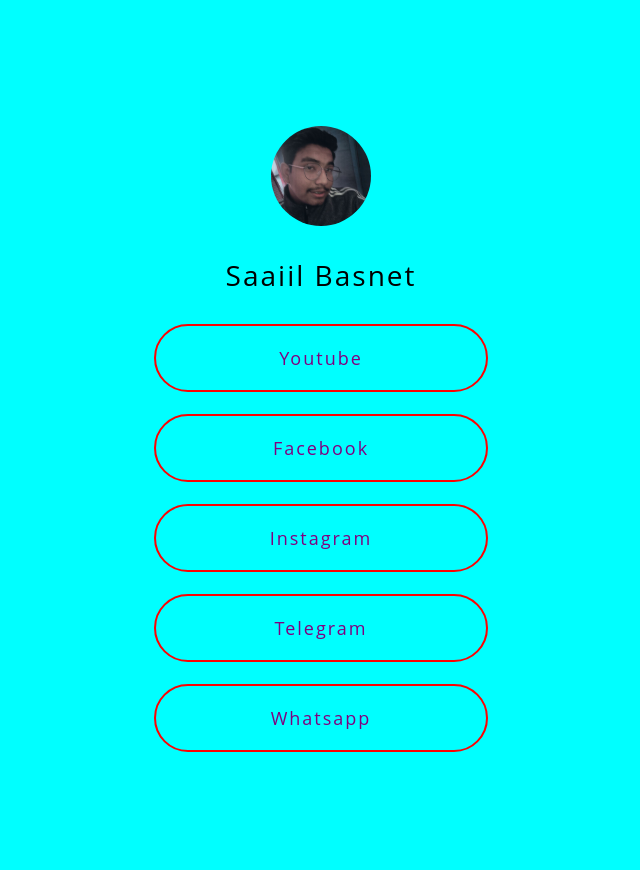
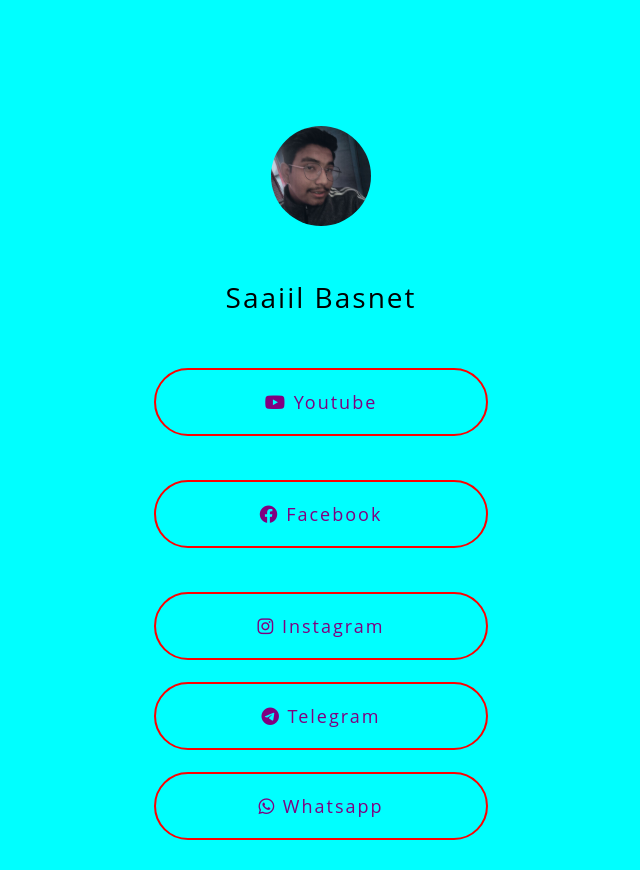
Before and after one commit to sahilxbasnet/sxhilbasnet, a plain HTML site: page index.html in a window 1280 px wide. Shown: the whole page, without its empty margins (319-959 px from the left). Before the commit the page ends 800 px from the top, so only its background shows below. Drawn offline with Linux system fonts and the light colour scheme.

Commit message:
Update index.html

```diff
--- a/index.html
+++ b/index.html
@@ -5,17 +5,20 @@
     <meta name="viewport" content="width=device-width, initial-scale=1.0">
     <title>Link Tree</title>
     <link rel="stylesheet" href="style01.css">
+    <link rel="preconnect" href="https://fonts.gstatic.com">
+    <link rel="stylesheet" type="text/css" href="https://fonts.googleapis.com/css2?family=Josefin+Sans:ital,wght@0,100;0,200;0,300;0,400;0,500;0,600;0,700;1,100;1,200;1,300;1,400;1,500;1,600;1,700&display=swap">
+   <link rel="stylesheet" type="text/css" href=" https://cdnjs.cloudflare.com/ajax/libs/font-awesome/6.4.0/css/all.min.css">
 </head>
 <body>
    <img
  class="profile-picture"src="profilepic.jpg"/>
-
-   <div class="profile-name">Saaiil Basnet</div>
-   <a href="https://www.youtube.com/channel/UCPI3EpwUb8kpMEOcBOwBg_Q" class="links">Youtube</a> <br>
-   <a href="https://www.facebook.com/profile.php?id=100081261356912"class="links">Facebook</a> <br>
-   <a href="https://www.instagram.com/sahilxbasnet/" class="links">Instagram</a> <br>
-   <a href="https://t.me/sahilxbasnet"class="links">Telegram</a> <br>
-   <a href="https://wa.me/qr/HFCDBY526L6AP1" class="links">Whatsapp</a> <br>
+<br>
+   <div class="profile-name">Saaiil <span>Basnet</span></div><br>
+   <a href="https://www.youtube.com/channel/UCPI3EpwUb8kpMEOcBOwBg_Q" class="links"><i class="fa-brands fa-youtube" class="youtube"></i>   Youtube</a> <br><br>
+   <a href="https://www.facebook.com/profile.php?id=100081261356912"class="links"><i class="fa-brands fa-facebook"></i>  Facebook</a> <br><br>
+   <a href="https://www.instagram.com/sahilxbasnet/" class="links"><i class="fa-brands fa-instagram"></i>  Instagram</a> <br>
+   <a href="https://t.me/sahilxbasnet"class="links"><i class="fa-brands fa-telegram"></i>  Telegram</a> <br>
+   <a href="https://wa.me/qr/HFCDBY526L6AP1" class="links"><i class="fa-brands fa-whatsapp"></i>  Whatsapp</a> <br>
 
 
 </body>
```
